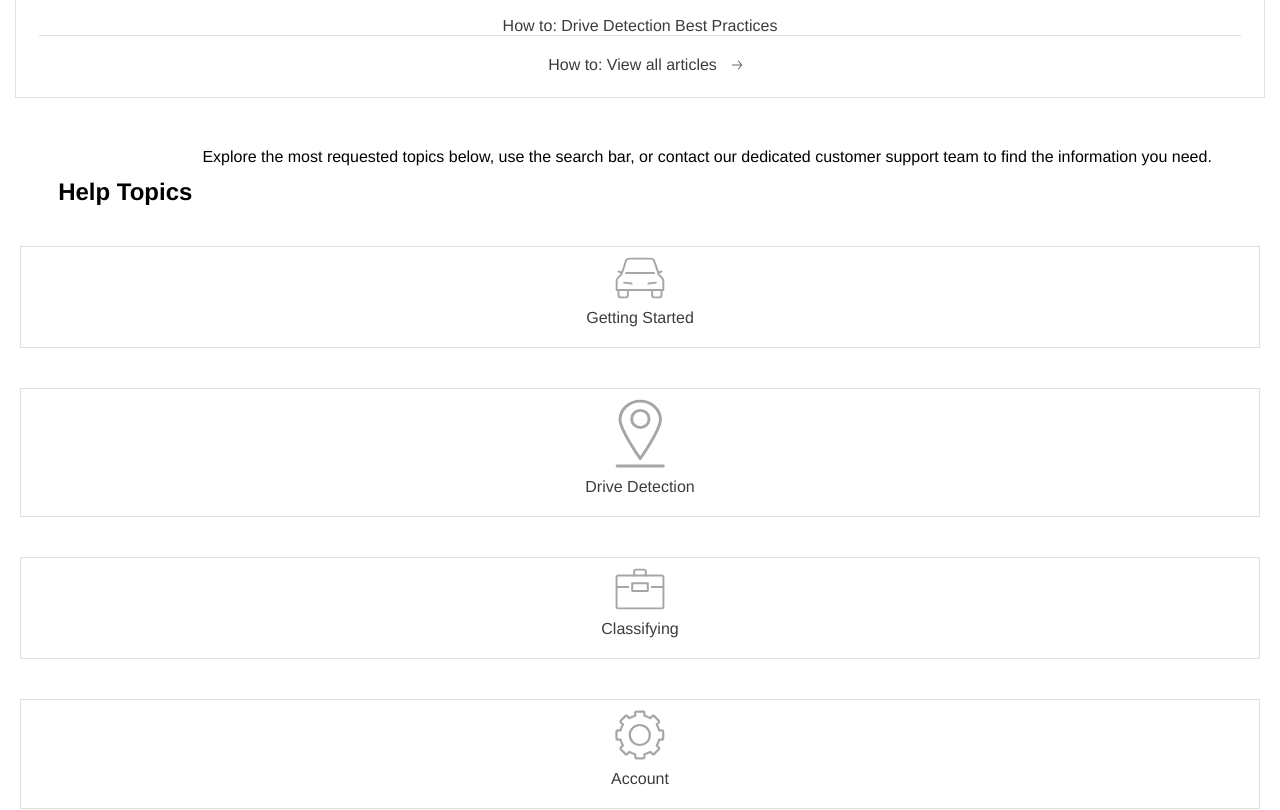
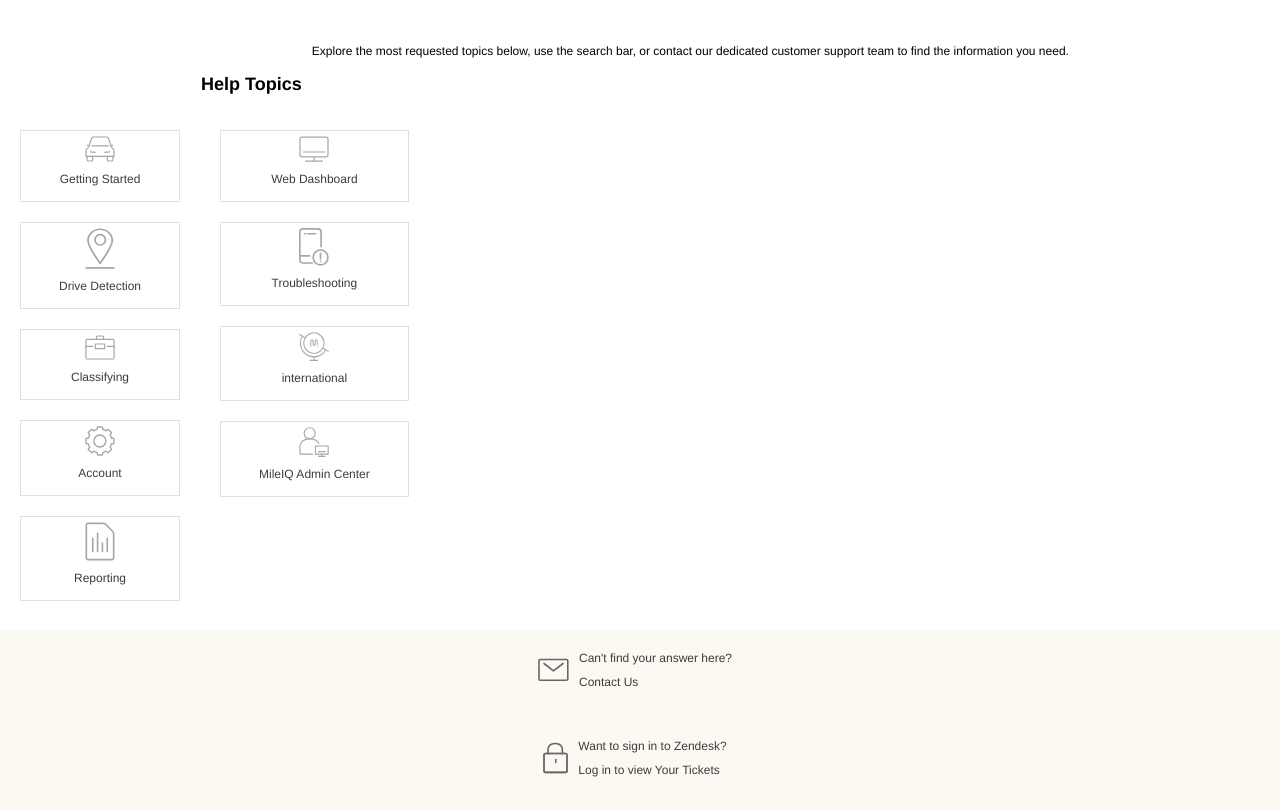
Before and after one commit to espelo/MileIQ-Challenge, a plain HTML site: page index.html in a window 1280 px wide. Shown: the part 1898-2708 px from the top of the page. Drawn offline with Linux system fonts and the light colour scheme.

Commit message:
2 change

```diff
--- a/index.html
+++ b/index.html
@@ -87,6 +87,7 @@
       </p>
     </div>
     <div class="icons">
+      <div>
         <div id="box1">
           <img class="imageicons" src="images/car icon.svg" alt="car icon" />
           <p class="secondtext">Getting Started</p>
@@ -123,6 +124,8 @@
           />
           <p>Reporting</p>
         </div>
+      </div>
+      <div>
         <div id="box1">
           <img
             class="imageicons"
@@ -154,6 +157,7 @@
             alt="admin center icon"
           />
           <p>MileIQ Admin Center</p>
+        </div>
       </div>
     </div>
     <div class="contact">
--- a/style.css
+++ b/style.css
@@ -4,7 +4,7 @@
 
 body {
   font-family: "Circular-Book", Helvetica, sans-serif;
-  font-size: 16px;
+  font-size: 12px;
   color: #3c3c3c;
   margin: 0;
 }
@@ -106,17 +106,17 @@ p {
   text-align: center;
   justify-content: center;
   border: 1px solid #e3e0d8;
-  padding: 10px 100px;
+  padding: 5px 28px;
   margin: 20px;
 }
 
 .icons {
   display: flex;
-  flex-direction: column;
+  flex-direction: row;
 }
 
 .imageicons {
-  width: 50px;
+  width: 30px;
   display: flex;
   margin: 0 auto;
   display: flex;
```
Lines whose indentation alone changed are shown as unchanged.
